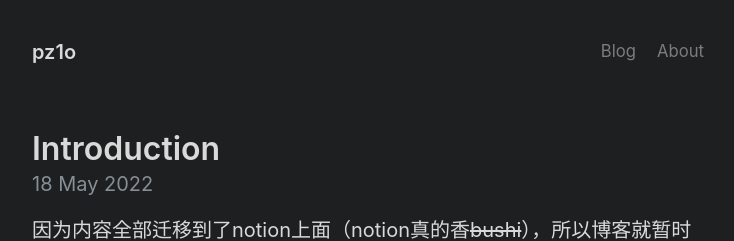
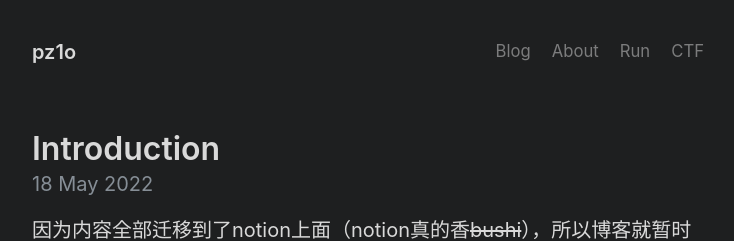
Before and after one commit to pz1o/m1keya.github.io, a Jekyll site: the page built from index.html, in a window 1280 px wide. Shown: the top 241 px of the page, without its empty margins (272-1006 px from the left). Built offline with Jekyll 4.4.1, drawn with Linux system fonts in a browser that asks for light colours; the list of posts is cut into pages by our own code.

Commit message:
running page

```diff
--- a/_config.yml
+++ b/_config.yml
@@ -47,3 +47,9 @@ nav:
 
   - title: About
     url: /about
+
+  - title: Run
+    url: http://run.pz1o.top
+
+  - title: CTF
+    url: https://github.com/m1keya/CTF_Links
```
